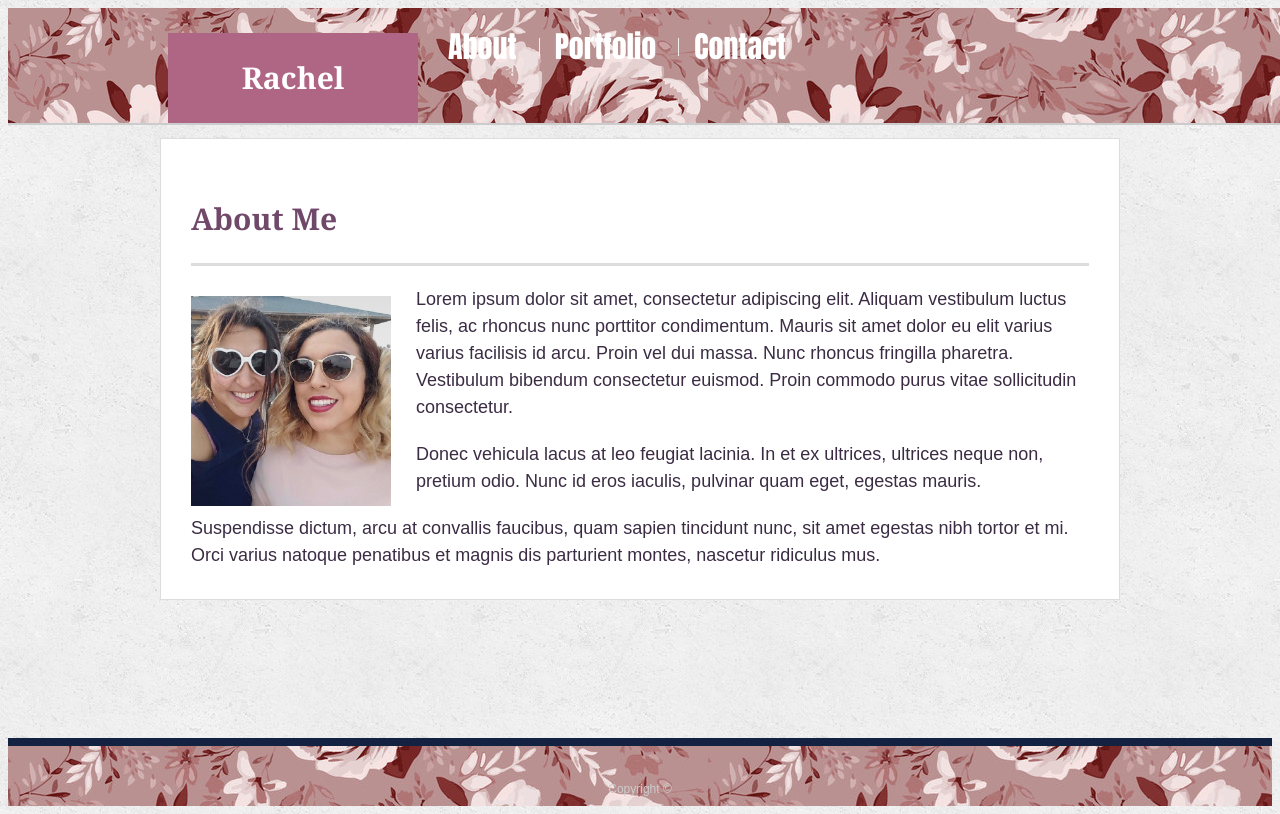
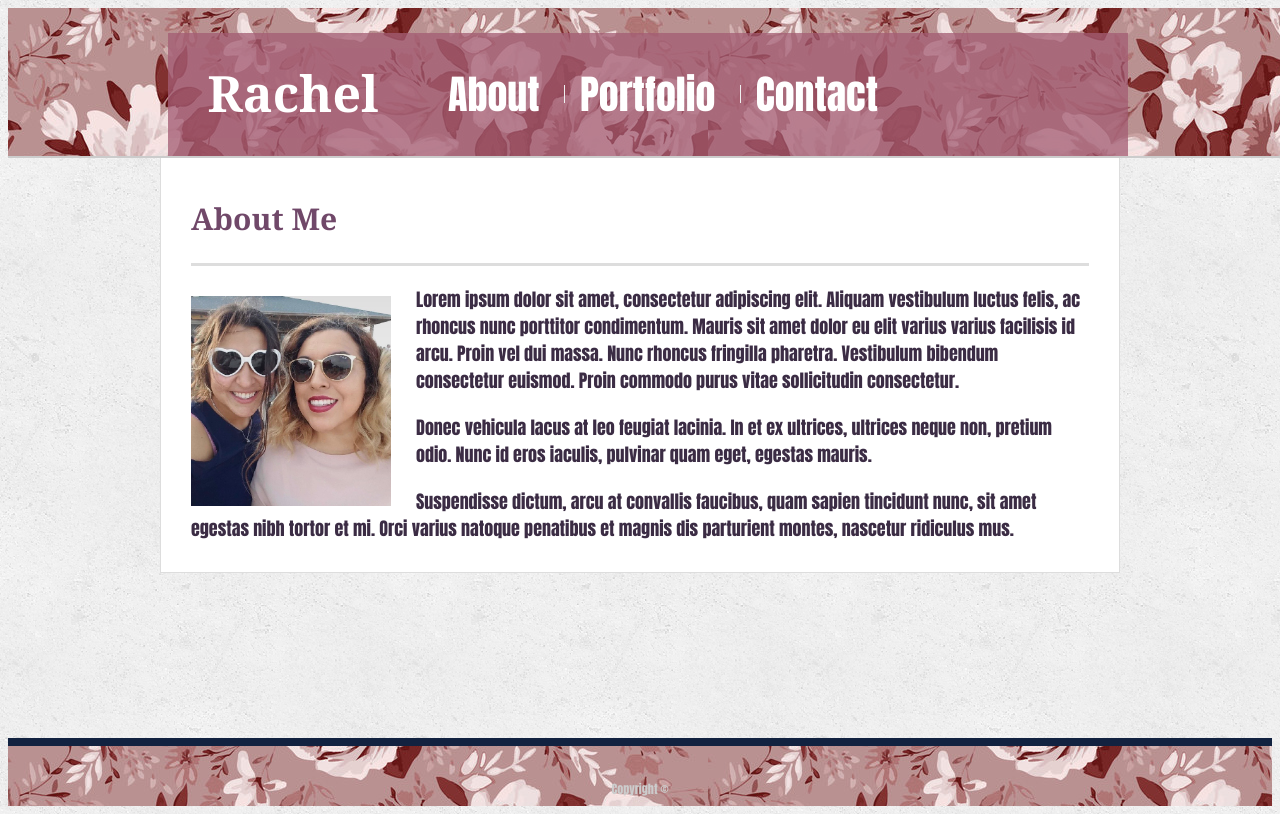
Before and after one commit to Rachelrodz33/Responsive-Portfolio, a plain HTML site: page index.html in a window 1280 px wide. Drawn offline with Linux system fonts and the light colour scheme.

Commit message:
heck with these images

```diff
--- /dev/null
+++ b/assets/css/reset.css
@@ -0,0 +1,48 @@
+/* http://meyerweb.com/eric/tools/css/reset/
+   v2.0 | 20110126
+   License: none (public domain)
+*/
+
+html, body, div, span, applet, object, iframe,
+h1, h2, h3, h4, h5, h6, p, blockquote, pre,
+a, abbr, acronym, address, big, cite, code,
+del, dfn, em, img, ins, kbd, q, s, samp,
+small, strike, strong, sub, sup, tt, var,
+b, u, i, center,
+dl, dt, dd, ol, ul, li,
+fieldset, form, label, legend,
+table, caption, tbody, tfoot, thead, tr, th, td,
+article, aside, canvas, details, embed,
+figure, figcaption, footer, header, hgroup,
+menu, nav, output, ruby, section, summary,
+time, mark, audio, video {
+	margin: 0;
+	padding: 0;
+	border: 0;
+	font-size: 100%;
+	font: inherit;
+	vertical-align: baseline;
+}
+/* HTML5 display-role reset for older browsers */
+article, aside, details, figcaption, figure,
+footer, header, hgroup, menu, nav, section {
+	display: block;
+}
+body {
+	line-height: 1;
+}
+ol, ul {
+	list-style: none;
+}
+blockquote, q {
+	quotes: none;
+}
+blockquote:before, blockquote:after,
+q:before, q:after {
+	content: '';
+	content: none;
+}
+table {
+	border-collapse: collapse;
+	border-spacing: 0;
+}
--- a/assets/css/style.css
+++ b/assets/css/style.css
@@ -3,12 +3,12 @@ header{
 }
 nav {
 
-  font-family: Impact, Haettenschweiler, 'Arial Narrow Bold', sans-serif;
-  font-size: 30px;
+  font-family: Impact, 'Arial Narrow Bold', sans-serif;
+  font-size: 40px;
 
 }
 body {
-    font-family: Arial, "Helvetica Neue", Helvetica, sans-serif;
+    font-family: Impact, Haettenschweiler, 'Arial Narrow Bold', sans-serif;
     font-size: 18px;
     line-height: 34px;
     color: #3b2c44;
@@ -75,21 +75,25 @@ body {
 
   #logo {
     float: left;
+    margin-top: 15px;
     width: 250px;
     height: 90px;
     font-family: Georgia, Times, "Times New Roman", serif;
-    font-size: 30px;
+    font-size: 50px;
     font-weight: 700;
     line-height: 90px;
     color: #ffffff;
     text-align: center;
     text-decoration: none;
-    background: #af6584;
+    background: rgba(163, 93, 115, 0.100);
   }
 
   nav {
+    background: rgba(163, 93, 115, 0.75);
     float: center;
     margin-top: 25px;
+    padding: 5%
+
   }
 
   nav a {
--- a/index.html
+++ b/index.html
@@ -3,7 +3,7 @@
 
 <head>
   <meta charset="UTF-8">
-  <title>About | Your Name</title>
+  <title>About | Rachel Rodriguez</title>
   <link rel="stylesheet" type="text/css" href="assets/css/style.css">
 </head>
 
@@ -16,6 +16,7 @@
         <a href="index.html">About</a>
         <a href="portfolio.html">Portfolio</a>
         <a href="contact.html">Contact</a>
+
       </nav>
     </div>
   </header>
```
Also changed, not shown: 1 other file.
